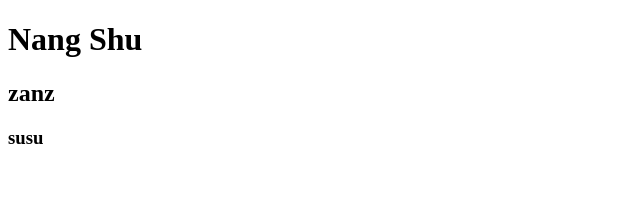
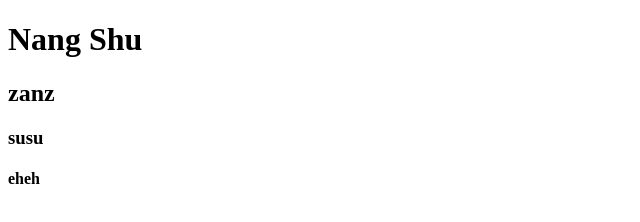
Before and after one commit to NangShuShanNa/ehehly, a plain HTML site: page index.html in a window 1280 px wide. Shown: the full height of the page, 0-640 px from the left. Drawn offline with Linux system fonts and the light colour scheme.

Commit message:
eheh is added

```diff
--- a/index.html
+++ b/index.html
@@ -9,5 +9,6 @@
     <h1>Nang Shu</h1>
     <h2>zanz</h2>
     <h3>susu</h3>
+    <h4>eheh</h4>
 </body>
 </html>
```
